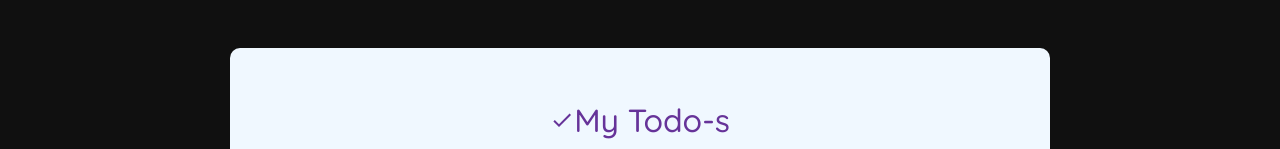
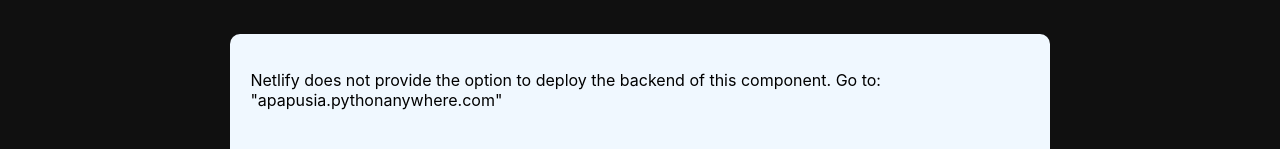
Before and after one commit to apapusia/LMS-telecampus, a React (Vite) app: page /my-tasks in a window 1280 px wide. Shown: the part 258-407 px from the top of the page. Built offline with nearby package versions, Linux system fonts and the light colour scheme; no server answers.

Commit message:
modified:   src/components/pages/my-task.jsx

```diff
--- a/src/components/pages/my-task.jsx
+++ b/src/components/pages/my-task.jsx
@@ -59,6 +59,7 @@
   return (
     <div className="tasks-container">
         <div className="tasks-header">
+        <p>Netlify does not provide the option to deploy the backend of this component. Go to: "apapusia.pythonanywhere.com" </p>
 				  <p className="text-header"><DoneIcon/>My Todo-s</p>
           <div className="input-area">
             <input
```
